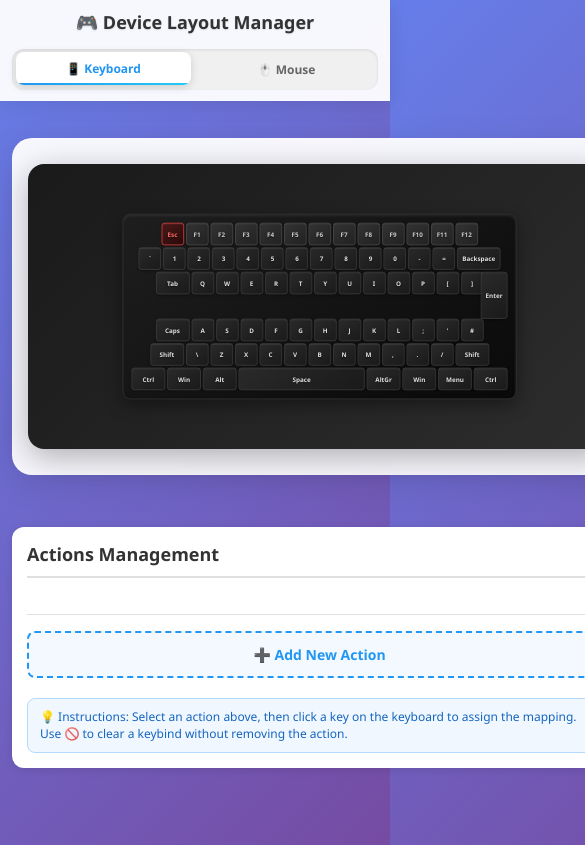
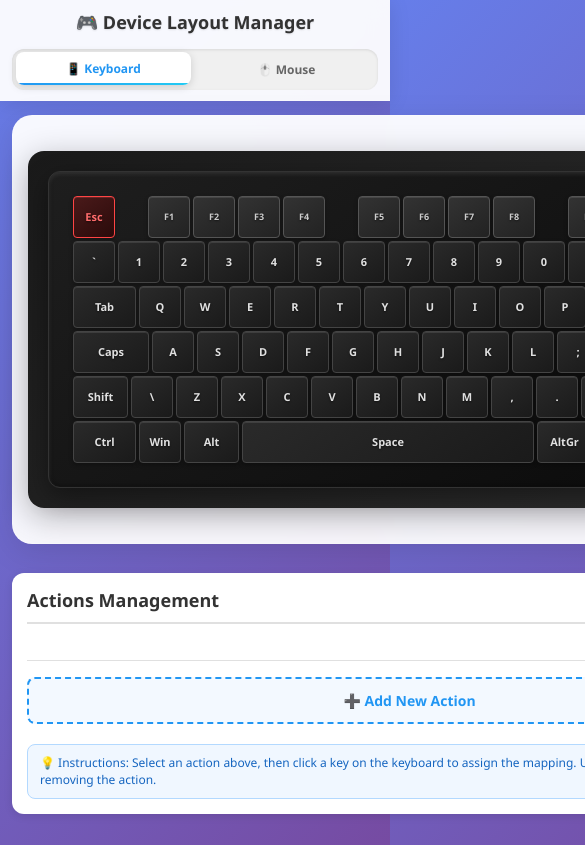
Before and after one commit to broken-rotor/kbm_layout, an Angular app: page / in a window 390 px wide. Shown: the top 845 px of the page, 585 px wide, since content can reach past the window. Built offline with nearby package versions, Linux system fonts and the light colour scheme.

Commit message:
Fixed layout.

```diff
--- a/src/app/components/action-dialog/action-dialog.component.css
+++ b/src/app/components/action-dialog/action-dialog.component.css
@@ -124,7 +124,6 @@
   border-color: #333;
   transform: scale(1.05);
   box-shadow: 0 0 0 2px white, 0 0 0 4px #333;
-}
   font-size: 14px;
   color: #666;
 }
--- a/src/app/components/keyboard-layout/keyboard-layout.component.css
+++ b/src/app/components/keyboard-layout/keyboard-layout.component.css
@@ -25,12 +25,8 @@
 .keyboard-row {
   display: flex;
   gap: 3px;
-  justify-content: center;
+  justify-content: left;
   position: relative;
-}
-
-.keyboard-row.has-iso-enter {
-  margin-bottom: 42px; /* Make space for the ISO Enter key */
 }
 
 .keyboard-key {
@@ -111,32 +107,36 @@
   min-width: 63px;
 }
 
-.keyboard-key.key-space {
-  min-width: 262px;
+.keyboard-dead-key {
+  min-width: 27px;
 }
 
-/* ISO Enter key (L-shaped) */
-.keyboard-key.key-enter-iso {
-  min-width: 52px;
-  height: 87px; /* Spans two rows */
-  position: absolute;
-  right: 0;
-  top: 0;
-  z-index: 2;
-  border-radius: 4px 4px 4px 0;
-  background: linear-gradient(145deg, #2a2a2a, #1a1a1a);
-  border: 1px solid #444;
-  box-shadow:
-    0 2px 4px rgba(0, 0, 0, 0.3),
-    inset 0 1px 0 rgba(255, 255, 255, 0.1);
+.keyboard-key.key-width-125 {
+  min-width: 55px;
 }
 
-.keyboard-key.key-enter-iso:hover {
-  background: linear-gradient(145deg, #3a3a3a, #2a2a2a);
-  border-color: #555;
-  box-shadow:
-    0 3px 8px rgba(0, 0, 0, 0.4),
-    inset 0 1px 0 rgba(255, 255, 255, 0.15);
+.keyboard-key.key-width-150 {
+  min-width: 63px;
+}
+
+.keyboard-key.key-width-175 {
+  min-width: 76px;
+}
+
+.keyboard-key.key-width-200 {
+  min-width: 88px;
+}
+
+.keyboard-key.key-width-275 {
+  min-width: 115.5px;
+}
+
+.keyboard-key.key-space {
+  min-width: 292px;
+}
+
+.keyboard-key.key-enter-iso {
+  min-width: 66px;
 }
 
 .keyboard-key.key-function {
@@ -167,75 +167,3 @@
     0 3px 8px rgba(0, 0, 0, 0.4),
     inset 0 1px 0 rgba(255, 107, 107, 0.3);
 }
-
-/* Responsive design */
-@media (max-width: 768px) {
-  .keyboard-container {
-    padding: 15px;
-    margin: 15px 0;
-  }
-
-  .keyboard-layout {
-    padding: 18px;
-    transform: scale(0.85);
-    transform-origin: center;
-  }
-
-  .keyboard-key {
-    min-width: 36px;
-    height: 36px;
-    font-size: 10px;
-  }
-
-  .keyboard-key.key-wide {
-    min-width: 54px;
-  }
-
-  .keyboard-key.key-space {
-    min-width: 220px;
-  }
-
-  .keyboard-key.key-enter-iso {
-    min-width: 44px;
-    height: 75px;
-  }
-
-  .keyboard-row.has-iso-enter {
-    margin-bottom: 36px;
-  }
-}
-
-@media (max-width: 480px) {
-  .keyboard-container {
-    padding: 10px;
-    margin: 10px 0;
-  }
-
-  .keyboard-layout {
-    padding: 12px;
-    transform: scale(0.7);
-  }
-
-  .keyboard-key {
-    min-width: 32px;
-    height: 32px;
-    font-size: 9px;
-  }
-
-  .keyboard-key.key-wide {
-    min-width: 48px;
-  }
-
-  .keyboard-key.key-space {
-    min-width: 180px;
-  }
-
-  .keyboard-key.key-enter-iso {
-    min-width: 38px;
-    height: 67px;
-  }
-
-  .keyboard-row.has-iso-enter {
-    margin-bottom: 32px;
-  }
-}
--- a/src/app/components/keyboard-layout/keyboard-layout.component.html
+++ b/src/app/components/keyboard-layout/keyboard-layout.component.html
@@ -1,8 +1,12 @@
 <div class="keyboard-container">
   <div class="keyboard-layout">
     @for (row of keyboardRows; track $index) {
-      <div class="keyboard-row" [class.has-iso-enter]="$index === 2">
+      <div class="keyboard-row">
         @for (key of row; track key.code) {
+          @if (key.code === "Dead") {
+            <div class="{{ getKeyClasses(key) }}"></div>
+          }
+          @else {
             <button
               class="{{ getKeyClasses(key) }}"
               [ngStyle]="getKeyStyle(key)"
@@ -12,6 +16,7 @@
               {{ key.display }}
             </button>
           }
+        }
       </div>
     }
   </div>
--- a/src/app/components/keyboard-layout/keyboard-layout.component.ts
+++ b/src/app/components/keyboard-layout/keyboard-layout.component.ts
@@ -23,18 +23,21 @@ export class KeyboardLayoutComponent implements OnInit, OnDestroy {
     // Function row
     [
       { code: 'Escape', display: 'Esc', row: 0, col: 0, className: 'key-esc' },
-      { code: 'F1', display: 'F1', row: 0, col: 1, className: 'key-function' },
-      { code: 'F2', display: 'F2', row: 0, col: 2, className: 'key-function' },
-      { code: 'F3', display: 'F3', row: 0, col: 3, className: 'key-function' },
-      { code: 'F4', display: 'F4', row: 0, col: 4, className: 'key-function' },
-      { code: 'F5', display: 'F5', row: 0, col: 5, className: 'key-function' },
-      { code: 'F6', display: 'F6', row: 0, col: 6, className: 'key-function' },
-      { code: 'F7', display: 'F7', row: 0, col: 7, className: 'key-function' },
-      { code: 'F8', display: 'F8', row: 0, col: 8, className: 'key-function' },
-      { code: 'F9', display: 'F9', row: 0, col: 9, className: 'key-function' },
-      { code: 'F10', display: 'F10', row: 0, col: 10, className: 'key-function' },
-      { code: 'F11', display: 'F11', row: 0, col: 11, className: 'key-function' },
-      { code: 'F12', display: 'F12', row: 0, col: 12, className: 'key-function' }
+      { code: 'Dead', display: '', row: 0, col: 1 },
+      { code: 'F1', display: 'F1', row: 0, col: 2, className: 'key-function' },
+      { code: 'F2', display: 'F2', row: 0, col: 3, className: 'key-function' },
+      { code: 'F3', display: 'F3', row: 0, col: 4, className: 'key-function' },
+      { code: 'F4', display: 'F4', row: 0, col: 5, className: 'key-function' },
+      { code: 'Dead', display: '', row: 0, col: 6 },
+      { code: 'F5', display: 'F5', row: 0, col: 7, className: 'key-function' },
+      { code: 'F6', display: 'F6', row: 0, col: 8, className: 'key-function' },
+      { code: 'F7', display: 'F7', row: 0, col: 9, className: 'key-function' },
+      { code: 'F8', display: 'F8', row: 0, col: 10, className: 'key-function' },
+      { code: 'Dead', display: '', row: 0, col: 11 },
+      { code: 'F9', display: 'F9', row: 0, col: 12, className: 'key-function' },
+      { code: 'F10', display: 'F10', row: 0, col: 13, className: 'key-function' },
+      { code: 'F11', display: 'F11', row: 0, col: 14, className: 'key-function' },
+      { code: 'F12', display: 'F12', row: 0, col: 15, className: 'key-function' }
     ],
     // Number row
     [
@@ -51,11 +54,11 @@ export class KeyboardLayoutComponent implements OnInit, OnDestroy {
       { code: 'Digit0', display: '0', row: 1, col: 10 },
       { code: 'Minus', display: '-', row: 1, col: 11 },
       { code: 'Equal', display: '=', row: 1, col: 12 },
-      { code: 'Backspace', display: 'Backspace', row: 1, col: 13, width: 2, className: 'key-wide' }
+      { code: 'Backspace', display: 'Backspace', row: 1, col: 13, width: 2 }
     ],
     // QWERTY row (with ISO Enter spanning to next row)
     [
-      { code: 'Tab', display: 'Tab', row: 2, col: 0, width: 1.5, className: 'key-wide' },
+      { code: 'Tab', display: 'Tab', row: 2, col: 0, width: 1.5 },
       { code: 'KeyQ', display: 'Q', row: 2, col: 1 },
       { code: 'KeyW', display: 'W', row: 2, col: 2 },
       { code: 'KeyE', display: 'E', row: 2, col: 3 },
@@ -68,11 +71,11 @@ export class KeyboardLayoutComponent implements OnInit, OnDestroy {
       { code: 'KeyP', display: 'P', row: 2, col: 10 },
       { code: 'BracketLeft', display: '[', row: 2, col: 11 },
       { code: 'BracketRight', display: ']', row: 2, col: 12 },
-      { code: 'Enter', display: 'Enter', row: 2, col: 13, width: 1.25, className: 'key-enter-iso' }
+      { code: 'Enter', display: 'Enter', row: 2, col: 13, className: 'key-enter-iso' }
     ],
     // ASDF row (with ISO Enter continuation and UK hash key)
     [
-      { code: 'CapsLock', display: 'Caps', row: 3, col: 0, width: 1.75, className: 'key-wide' },
+      { code: 'CapsLock', display: 'Caps', row: 3, col: 0, width: 1.75 },
       { code: 'KeyA', display: 'A', row: 3, col: 1 },
       { code: 'KeyS', display: 'S', row: 3, col: 2 },
       { code: 'KeyD', display: 'D', row: 3, col: 3 },
@@ -88,7 +91,7 @@ export class KeyboardLayoutComponent implements OnInit, OnDestroy {
     ],
     // ZXCV row (with UK backslash key)
     [
-      { code: 'ShiftLeft', display: 'Shift', row: 4, col: 0, width: 1.25, className: 'key-wide' },
+      { code: 'ShiftLeft', display: 'Shift', row: 4, col: 0, width: 1.25 },
       { code: 'IntlBackslash', display: '\\', row: 4, col: 1 },
       { code: 'KeyZ', display: 'Z', row: 4, col: 2 },
       { code: 'KeyX', display: 'X', row: 4, col: 3 },
@@ -100,18 +103,18 @@ export class KeyboardLayoutComponent implements OnInit, OnDestroy {
       { code: 'Comma', display: ',', row: 4, col: 9 },
       { code: 'Period', display: '.', row: 4, col: 10 },
       { code: 'Slash', display: '/', row: 4, col: 11 },
-      { code: 'ShiftRight', display: 'Shift', row: 4, col: 12, width: 2.75, className: 'key-wide' }
+      { code: 'ShiftRight', display: 'Shift', row: 4, col: 12, width: 2.75 }
     ],
     // Bottom row
     [
-      { code: 'ControlLeft', display: 'Ctrl', row: 5, col: 0, width: 1.25, className: 'key-wide' },
-      { code: 'MetaLeft', display: 'Win', row: 5, col: 1, width: 1.25, className: 'key-wide' },
-      { code: 'AltLeft', display: 'Alt', row: 5, col: 2, width: 1.25, className: 'key-wide' },
-      { code: 'Space', display: 'Space', row: 5, col: 3, width: 6.25, className: 'key-space' },
-      { code: 'AltRight', display: 'AltGr', row: 5, col: 4, width: 1.25, className: 'key-wide' },
-      { code: 'MetaRight', display: 'Win', row: 5, col: 5, width: 1.25, className: 'key-wide' },
-      { code: 'ContextMenu', display: 'Menu', row: 5, col: 6, width: 1.25, className: 'key-wide' },
-      { code: 'ControlRight', display: 'Ctrl', row: 5, col: 7, width: 1.25, className: 'key-wide' }
+      { code: 'ControlLeft', display: 'Ctrl', row: 5, col: 0, width: 1.5 },
+      { code: 'MetaLeft', display: 'Win', row: 5, col: 1 },
+      { code: 'AltLeft', display: 'Alt', row: 5, col: 2, width: 1.25 },
+      { code: 'Space', display: 'Space', row: 5, col: 3, className: 'key-space' },
+      { code: 'AltRight', display: 'AltGr', row: 5, col: 4, width: 1.25 },
+      { code: 'MetaRight', display: 'Win', row: 5, col: 5 },
+      { code: 'ContextMenu', display: 'Menu', row: 5, col: 6 },
+      { code: 'ControlRight', display: 'Ctrl', row: 5, col: 7, width: 1.25 }
     ]
   ];
 
@@ -164,18 +167,27 @@ export class KeyboardLayoutComponent implements OnInit, OnDestroy {
 
   getKeyClasses(key: KeyboardKey): string {
     let classes = 'keyboard-key';
+    if (key.code === 'Dead') {
+      classes = 'keyboard-dead-key'
+    }
 
     if (key.className) {
       classes += ` ${key.className}`;
     }
 
-    const mapping = this.keyMappings.get(key.code);
-    if (mapping && mapping.actionId) {
-      classes += ' key-mapped';
+    if (key.width) {
+      classes += ' key-width-' + key.width*100;
     }
 
-    if (this.selectedAction) {
-      classes += ' key-selectable';
+    if (key.code === 'Dead') {
+      const mapping = this.keyMappings.get(key.code);
+      if (mapping && mapping.actionId) {
+        classes += ' key-mapped';
+      }
+
+      if (this.selectedAction) {
+        classes += ' key-selectable';
+      }
     }
 
     return classes;
--- a/src/app/components/mouse-layout/mouse-layout.component.css
+++ b/src/app/components/mouse-layout/mouse-layout.component.css
@@ -16,7 +16,7 @@
 .mouse-body {
   position: relative;
   width: 240px;
-  height: 150px;
+  height: 200px;
   background: linear-gradient(145deg, #e0e0e0, #c0c0c0);
   border-radius: 60px 60px 30px 30px;
   border: 3px solid #999;
--- a/src/app/components/mouse-layout/mouse-layout.component.ts
+++ b/src/app/components/mouse-layout/mouse-layout.component.ts
@@ -25,8 +25,8 @@ export class MouseLayoutComponent implements OnInit, OnDestroy {
     { code: 'MouseRight', display: 'Right Click', x: 140, y: 20, width: 80, height: 60, className: 'mouse-right' },
     { code: 'MouseScrollUp', display: 'Scroll Up', x: 100, y: 5, width: 40, height: 15, className: 'mouse-scroll' },
     { code: 'MouseScrollDown', display: 'Scroll Down', x: 100, y: 80, width: 40, height: 15, className: 'mouse-scroll' },
-    { code: 'MouseBack', display: 'Back', x: 5, y: 100, width: 50, height: 30, className: 'mouse-side' },
-    { code: 'MouseForward', display: 'Forward', x: 185, y: 100, width: 50, height: 30, className: 'mouse-side' }
+    { code: 'MouseForward', display: 'Forward', x: 5, y: 110, width: 50, height: 30, className: 'mouse-side' },
+    { code: 'MouseBack', display: 'Back', x: 5, y: 145, width: 50, height: 30, className: 'mouse-side' }
   ];
 
   ngOnInit(): void {
```
Lines whose indentation alone changed are shown as unchanged.
